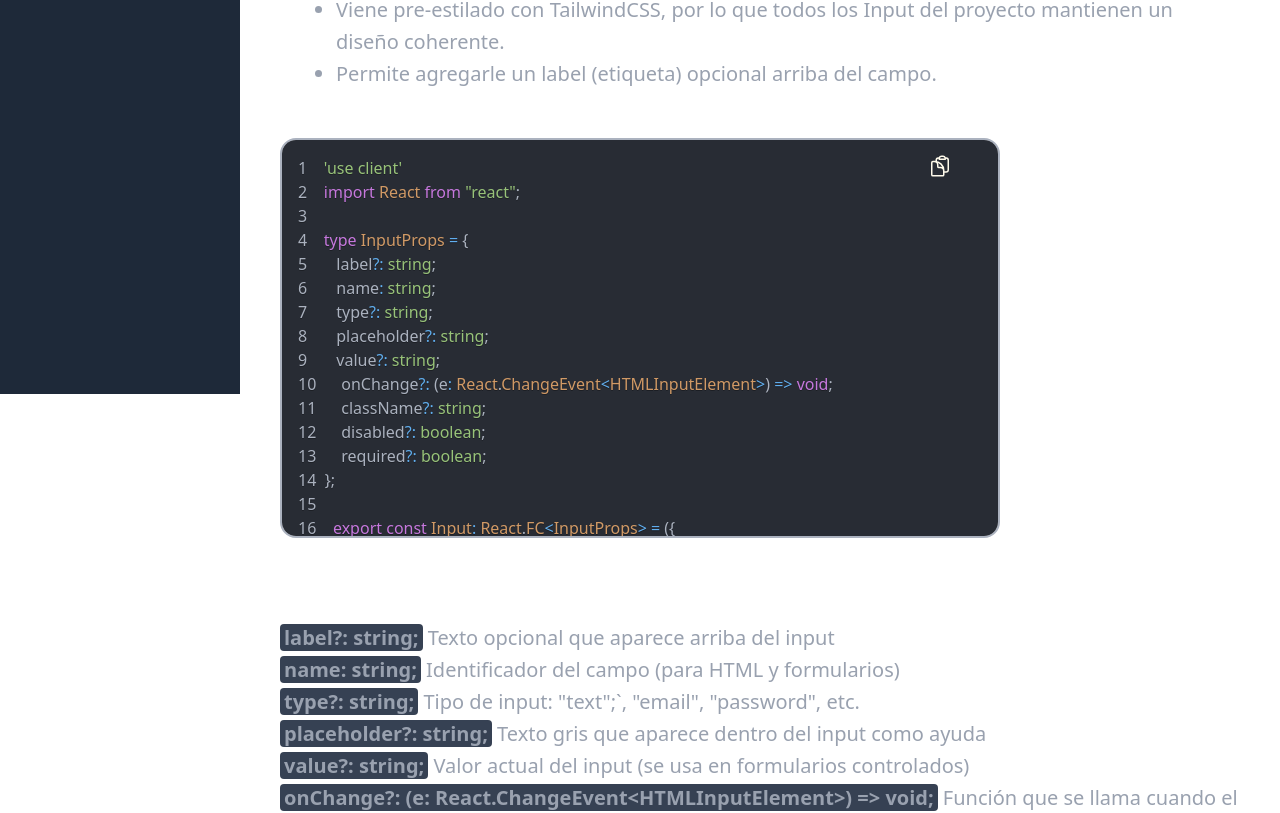
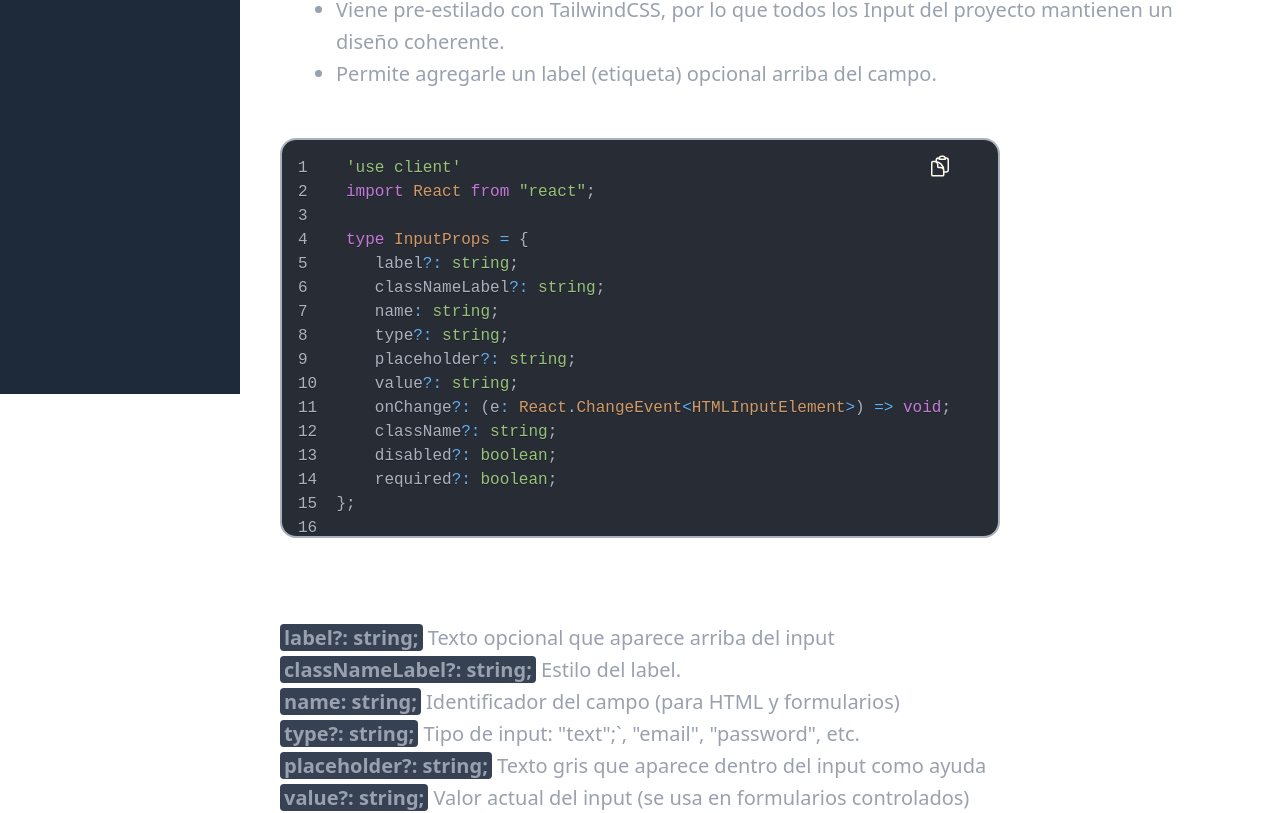
Before and after one commit to AlbertCarri/ui-components, a Next.js app: page /input in a window 1280 px wide. Shown: the part 430-1243 px from the top of the page. Built offline with nearby package versions, Linux system fonts and the light colour scheme.

Commit message:
Spacing and styling text

```diff
--- a/app/(ui-components)/input/page.tsx
+++ b/app/(ui-components)/input/page.tsx
@@ -9,10 +9,11 @@ export default function Page() {
 
     type InputProps = {
        label?: string;
+       classNameLabel?: string;
        name: string;
        type?: string;
        placeholder?: string;
-       value?: string;
+      value?: string;
       onChange?: (e: React.ChangeEvent<HTMLInputElement>) => void;
       className?: string;
       disabled?: boolean;
@@ -21,6 +22,7 @@ export default function Page() {
 
     export const Input: React.FC<InputProps> = ({
       label,
+      classNameLabel = "",
       name,
       type = "text",
       placeholder = "",
@@ -116,6 +118,8 @@ export default function Page() {
       <p className="text-base leading-8">
         <span className="highlight">label?: string;</span> Texto opcional que aparece arriba del input
         <br />
+        <span className="highlight">classNameLabel?: string;</span> Estilo del label.
+        <br />
         <span className="highlight">name: string;</span> Identificador del campo (para HTML y formularios)
         <br />
         <span className="highlight">type?: string;</span>{'  Tipo de input: "text";`, "email", "password"'}, etc.
--- a/components/CodeBlock.tsx
+++ b/components/CodeBlock.tsx
@@ -76,6 +76,7 @@ const CodeBlock: React.FC<CodeBlockProps> = ({ code, language, height }) => {
               height: `${height}px`,
               borderColor:"gray",
               border:"2px solid",
+              fontFamily:"monospace"
             }}
           >
             {tokens.map((line, i) => (
```
